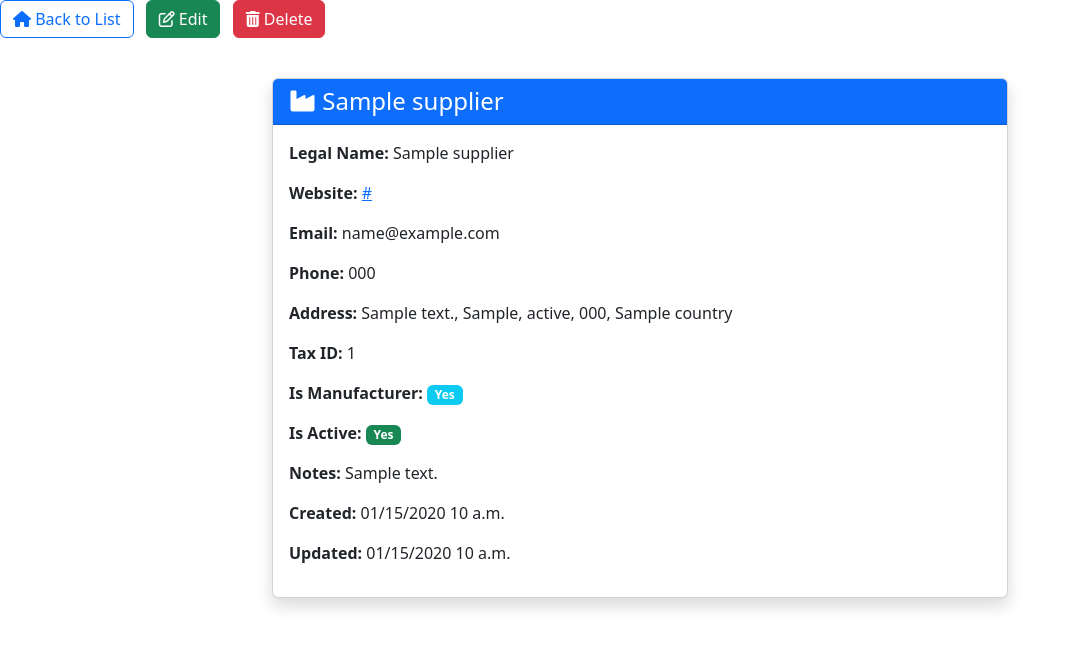
After one commit to djorigin/MasterRepositry2025, a Django app: page /suppliers/000/ in a window 1280 px wide. The commit adds this page. Shown: the top 648 px of the page, without its empty margins (0-1074 px from the left). Run offline with Django 5.2, Linux system fonts and the light colour scheme; tables that the repository leaves empty hold one stand-in row (values such as "Sample post"); some libraries are stand-ins or nearby versions.

Commit message:
Add Supplier management functionality with create, read, update, and delete views; enhance forms and templates for improved user experience

```diff
--- a/GaiaProjectDjango/systemcore/models.py
+++ b/GaiaProjectDjango/systemcore/models.py
@@ -9,6 +9,7 @@ from django.utils import timezone
 import random
 import string
 from decimal import Decimal
+from django.urls import reverse
 # from django.utils.translation import gettext_lazy as _  # For internationalization (optional)
 # Create your models here.
 
@@ -157,6 +158,8 @@ class Supplier(models.Model):
 
     def __str__(self):
         return self.name
+    def get_absolute_url(self):
+        return reverse('systemcore:supplier_detail', kwargs={'pk': self.supplier_code})
 
 def generate_product_code():
     prefix = ''.join(random.choices(string.ascii_uppercase, k=3))
--- a/GaiaProjectDjango/systemcore/templates/systemcore/index.html
+++ b/GaiaProjectDjango/systemcore/templates/systemcore/index.html
@@ -10,7 +10,7 @@
     </button>
     <div class="collapse navbar-collapse" id="mainNavbar">
       <ul class="navbar-nav me-auto mb-2 mb-lg-0">
-        <li class="nav-item"><a class="nav-link" href="#">Suppliers</a></li>
+        <li class="nav-item"><a class="nav-link" href="{% url 'systemcore:supplier_list' %}">Suppliers</a></li>
         <li class="nav-item"><a class="nav-link" href="#">Products</a></li>
         <li class="nav-item"><a class="nav-link" href="#">Clients</a></li>
         <li class="nav-item dropdown">
--- /dev/null
+++ b/GaiaProjectDjango/systemcore/templates/systemcore/supplier/supplier_detail.html
@@ -0,0 +1,61 @@
+{% extends "systemcore/systemcore_base.html" %}
+{% load static %}
+
+{% block title %}Supplier: {{ supplier.name }}{% endblock %}
+
+{% block content %}
+<a href="{% url 'systemcore:supplier_list' %}" class="btn btn-outline-primary mb-3 me-2">
+  <i class="fa fa-home"></i> Back to List
+</a>
+<a href="{% url 'systemcore:supplier_edit' pk=supplier.supplier_code %}" class="btn btn-success mb-3 me-2">
+  <i class="fa fa-edit"></i> Edit
+</a>
+<a href="{% url 'systemcore:supplier_delete' pk=supplier.supplier_code %}" class="btn btn-danger mb-3">
+  <i class="fa fa-trash"></i> Delete
+</a>
+<div class="container my-4">
+  <div class="row">
+    <div class="col-lg-8 mx-auto">
+      <div class="card shadow">
+        <div class="card-header bg-primary text-white">
+          <h4 class="mb-0"><i class="fa fa-industry"></i> {{ supplier.name }}</h4>
+        </div>
+        <div class="card-body">
+          <p><strong>Legal Name:</strong> {{ supplier.legal_name|default:"—" }}</p>
+          <p><strong>Website:</strong>
+            {% if supplier.website %}
+              <a href="{{ supplier.website }}" target="_blank">{{ supplier.website }}</a>
+            {% else %}
+              —
+            {% endif %}
+          </p>
+          <p><strong>Email:</strong> {{ supplier.email|default:"—" }}</p>
+          <p><strong>Phone:</strong> {{ supplier.phone|default:"—" }}</p>
+          <p><strong>Address:</strong>
+            {{ supplier.street_address|default:"—" }},
+            {{ supplier.city|default:"" }}{% if supplier.state %}, {{ supplier.state }}{% endif %}{% if supplier.postal_code %}, {{ supplier.postal_code }}{% endif %}{% if supplier.country %}, {{ supplier.country }}{% endif %}
+          </p>
+          <p><strong>Tax ID:</strong> {{ supplier.tax_id|default:"—" }}</p>
+          <p><strong>Is Manufacturer:</strong>
+            {% if supplier.is_manufacturer %}
+              <span class="badge bg-info">Yes</span>
+            {% else %}
+              <span class="badge bg-secondary">No</span>
+            {% endif %}
+          </p>
+          <p><strong>Is Active:</strong>
+            {% if supplier.is_active %}
+              <span class="badge bg-success">Yes</span>
+            {% else %}
+              <span class="badge bg-secondary">No</span>
+            {% endif %}
+          </p>
+          <p><strong>Notes:</strong> {{ supplier.notes|default:"—" }}</p>
+          <p><strong>Created:</strong> {{ supplier.created_at|date:"SHORT_DATETIME_FORMAT" }}</p>
+          <p><strong>Updated:</strong> {{ supplier.updated_at|date:"SHORT_DATETIME_FORMAT" }}</p>
+        </div>
+      </div>
+    </div>
+  </div>
+</div>
+{% endblock %}
--- a/GaiaProjectDjango/systemcore/urls.py
+++ b/GaiaProjectDjango/systemcore/urls.py
@@ -20,7 +20,9 @@ from .views import (HomeView, ColorCodeListView,
                     ColorCodeCreateView, ColorCodeDetailView,
                     RJ45PinoutBulkCreateView, RJ45PinoutListView,
                     RJ45PinoutDetailView, RJ45PinoutUpdateView,
-                    RJ45PinoutDeleteView, RJ45PinDeleteView, RJ45PinUpdateView)
+                    RJ45PinoutDeleteView, RJ45PinDeleteView, RJ45PinUpdateView,
+                    SupplierCreateView, SupplierListView, SupplierDetailView,
+                    SupplierUpdateView, SupplierDeleteView)
 
 app_name = 'systemcore'
 
@@ -40,4 +42,10 @@ urlpatterns = [
     path('rj45pin/<int:pk>/edit/', RJ45PinUpdateView.as_view(), name='rj45pin_edit'),
     path('rj45pin/<int:pk>/delete/', RJ45PinDeleteView.as_view(), name='rj45pin_delete'),
 
+    path('suppliers/new/', SupplierCreateView.as_view(), name='supplier_create'),
+    path('suppliers/', SupplierListView.as_view(), name='supplier_list'),
+    path('suppliers/<str:pk>/', SupplierDetailView.as_view(), name='supplier_detail'),
+    path('suppliers/<str:pk>/edit/', SupplierUpdateView.as_view(), name='supplier_edit'),
+    path('suppliers/<str:pk>/delete/', SupplierDeleteView.as_view(), name='supplier_delete'),
+
 ]
--- a/GaiaProjectDjango/systemcore/views.py
+++ b/GaiaProjectDjango/systemcore/views.py
@@ -1,12 +1,13 @@
 from django.views.generic.edit import FormView,UpdateView,DeleteView
+from django.views.generic.detail import DetailView
 from django.forms import modelformset_factory, modelform_factory
 from django.shortcuts import render, redirect
 from django.views.generic import ListView, DetailView, CreateView, UpdateView, DeleteView, TemplateView, View
 from django.urls import reverse_lazy, reverse
-from .models import  SystemCoreColourCode, RJ45Pinout, RJ45Pin
+from .models import  SystemCoreColourCode, RJ45Pinout, RJ45Pin, Supplier
 from django.db.models import Q
 from django.http import HttpResponse
-from .forms import RJ45PinoutForm, RJ45PinForm
+from .forms import RJ45PinoutForm, RJ45PinForm, SupplierForm
 
 
 class HomeView(TemplateView):
@@ -389,3 +390,51 @@ def testimonials(request):
     products, or services, and helping to build trust and credibility with potential users.
     """
     return render(request, 'systemcore/testimonials.html', {})
+
+
+class SupplierCreateView(CreateView):
+    model = Supplier
+    form_class = SupplierForm
+    template_name = 'systemcore/supplier/supplier_form.html'
+    success_url = reverse_lazy('systemcore:supplier_list')  # Adjust as needed
+
+    def form_valid(self, form):
+        # Place for business logic before saving
+        response = super().form_valid(form)
+        # You can add messages or custom logic here
+        return response
+
+    def form_invalid(self, form):
+        # Optionally handle HTMX requests differently
+        if self.request.htmx:
+            return self.render_to_response(self.get_context_data(form=form))
+        return super().form_invalid(form)
+
+class SupplierListView(ListView):
+    model = Supplier
+    template_name = 'systemcore/supplier/supplier_list.html'
+    context_object_name = 'suppliers'
+    paginate_by = 20  # Optional: add pagination
+
+class SupplierDetailView(DetailView):
+    model = Supplier
+    template_name = 'systemcore/supplier/supplier_detail.html'
+    context_object_name = 'supplier'
+    pk_url_kwarg = 'pk'  # or use 'supplier_code' if that's your primary key
+
+class SupplierUpdateView(UpdateView):
+    model = Supplier
+    form_class = SupplierForm
+    template_name = 'systemcore/supplier/supplier_edit_form.html'
+    context_object_name = 'supplier'
+    pk_url_kwarg = 'pk'
+
+    def get_success_url(self):
+        return reverse_lazy('systemcore:supplier_detail', kwargs={'pk': self.object.supplier_code})
+
+class SupplierDeleteView(DeleteView):
+    model = Supplier
+    template_name = 'systemcore/supplier/supplier_confirm_delete.html'
+    context_object_name = 'supplier'
+    pk_url_kwarg = 'pk'
+    success_url = reverse_lazy('systemcore:supplier_list')
```
Also changed, not shown: GaiaProjectDjango/systemcore/forms.py (+28 -1 lines), GaiaProjectDjango/systemcore/templates/systemcore/supplier/supplier_confirm_delete.html (added, +35 -0 lines), GaiaProjectDjango/systemcore/templates/systemcore/supplier/supplier_edit_form.html (added, +42 -0 lines), GaiaProjectDjango/systemcore/templates/systemcore/supplier/supplier_form.html (added, +27 -0 lines), GaiaProjectDjango/systemcore/templates/systemcore/supplier/supplier_list.html (added, +60 -0 lines).
